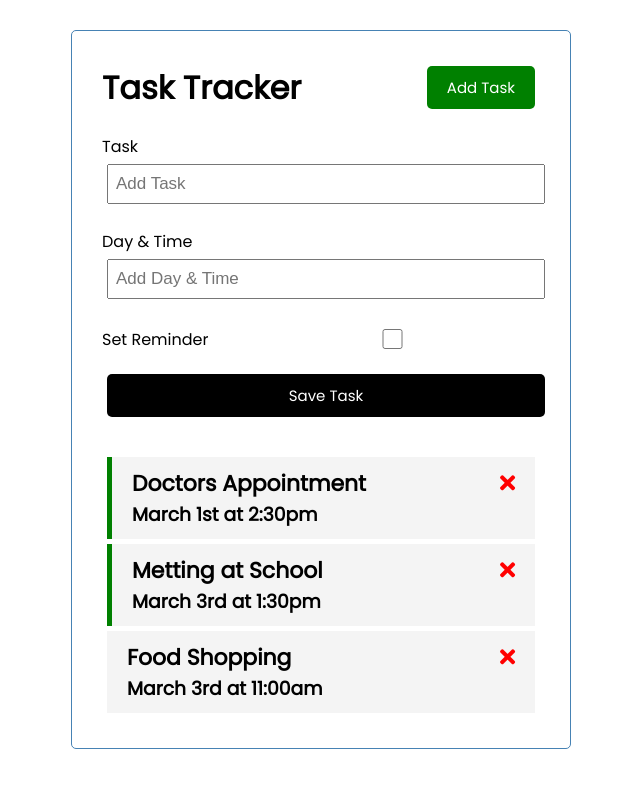
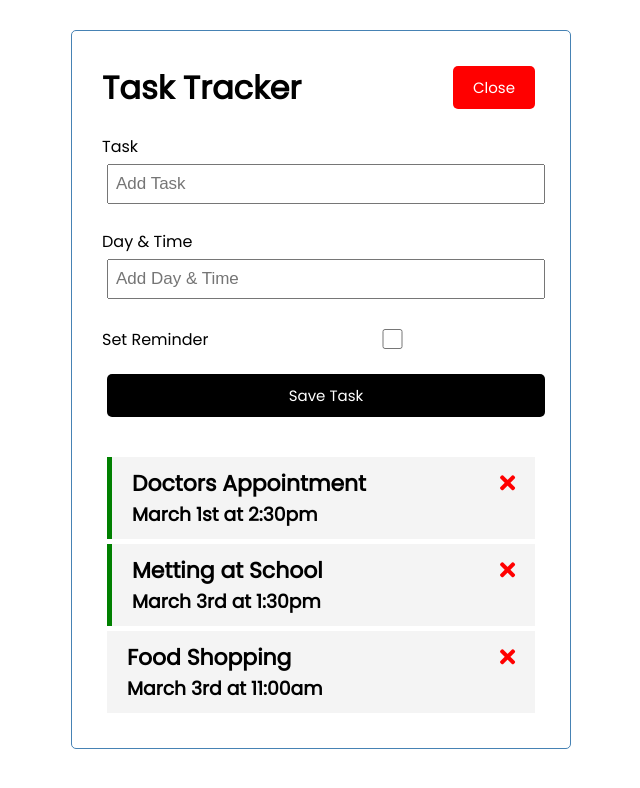
Before and after one commit to fueremi/Vue3-Crash_Course, a Vue app: page / in a window 1280 px wide. Both pictures are taken after a click on the button "Add Task". Shown: the top 788 px of the page, without its empty margins (319-959 px from the left). Built offline with nearby package versions, Linux system fonts and the light colour scheme.

Commit message:
add condition when add task/not

```diff
--- a/src/App.vue
+++ b/src/App.vue
@@ -1,63 +1,79 @@
 <template>
   <div class="container">
-    <Header title="Task Tracker" />
-    <AddTask @add-task="addTask"/>
-    <Tasks @toggle-reminder="toggleReminder" @delete-task="deleteTask" :tasks="tasks" />
+    <Header
+      title="Task Tracker"
+      @toggle-add-task="toggleAddTask"
+      :showAddTask="showAddTask"
+    />
+    <div v-if="showAddTask">
+      <AddTask @add-task="addTask" />
+    </div>
+    <Tasks
+      @toggle-reminder="toggleReminder"
+      @delete-task="deleteTask"
+      :tasks="tasks"
+    />
   </div>
 </template>
 
 <script>
-import Header from '@/components/Header'
-import Tasks from '@/components/Tasks'
-import AddTask from '@/components/AddTask'
+import Header from "@/components/Header";
+import Tasks from "@/components/Tasks";
+import AddTask from "@/components/AddTask";
 
 export default {
   name: "App",
   components: {
     Header,
     Tasks,
-    AddTask
+    AddTask,
   },
-  data(){
+  data() {
     return {
-      tasks: []
-    }
+      tasks: [],
+      showAddTask: false,
+    };
   },
   methods: {
-    addTask(task){
-      this.tasks = [...this.tasks, task]
+    toggleAddTask() {
+      this.showAddTask = !this.showAddTask;
+    },
+    addTask(task) {
+      this.tasks = [...this.tasks, task];
     },
     deleteTask(id) {
-      if ( confirm('Are you sure?')){
-        this.tasks = this.tasks.filter((task) => task.id != id )
+      if (confirm("Are you sure?")) {
+        this.tasks = this.tasks.filter((task) => task.id != id);
       }
     },
-    toggleReminder(id){
-      this.tasks = this.tasks.map((task) => task.id === id ? {...task, reminder: !task.reminder} : task)
-    }
+    toggleReminder(id) {
+      this.tasks = this.tasks.map((task) =>
+        task.id === id ? { ...task, reminder: !task.reminder } : task
+      );
+    },
   },
-  created(){
+  created() {
     this.tasks = [
       {
         id: 1,
-        text: 'Doctors Appointment',
-        day: 'March 1st at 2:30pm',
-        reminder: true
+        text: "Doctors Appointment",
+        day: "March 1st at 2:30pm",
+        reminder: true,
       },
       {
         id: 2,
-        text: 'Metting at School',
-        day: 'March 3rd at 1:30pm',
-        reminder: true
+        text: "Metting at School",
+        day: "March 3rd at 1:30pm",
+        reminder: true,
       },
       {
         id: 3,
-        text: 'Food Shopping',
-        day: 'March 3rd at 11:00am',
-        reminder: false
-      }
-    ]
-  }
+        text: "Food Shopping",
+        day: "March 3rd at 11:00am",
+        reminder: false,
+      },
+    ];
+  },
 };
 </script>
 
--- a/src/components/Button.vue
+++ b/src/components/Button.vue
@@ -11,7 +11,7 @@ export default {
     },
     methods: {
         onClick() {
-            console.log(`Click`);
+            this.$emit('btn-click')
         }
     }
 
--- a/src/components/Header.vue
+++ b/src/components/Header.vue
@@ -1,7 +1,11 @@
 <template>
   <header>
     <h1>{{ title }}</h1>
-    <Button text="Add Task" color="green" />
+    <Button
+      @btn-click="$emit('toggle-add-task')"
+      :text="showAddTask ? 'Close' : 'Add Task'"
+      :color="showAddTask ? 'red' : 'green'"
+    />
   </header>
 </template>
 
@@ -15,6 +19,7 @@ export default {
       type: String,
       default: "Hello World",
     },
+    showAddTask: Boolean
   },
   components: {
     Button,
```
